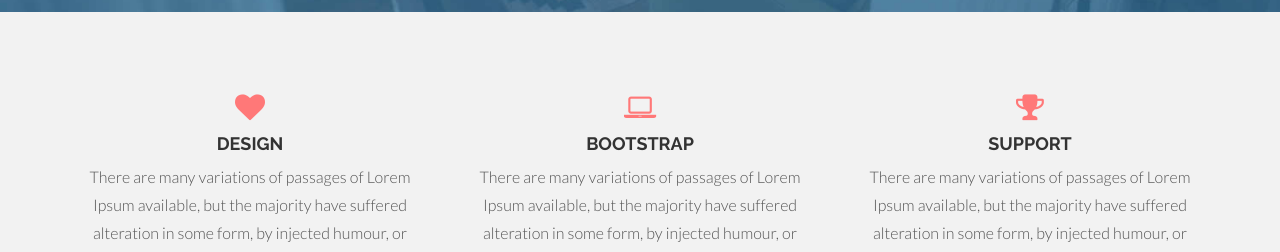
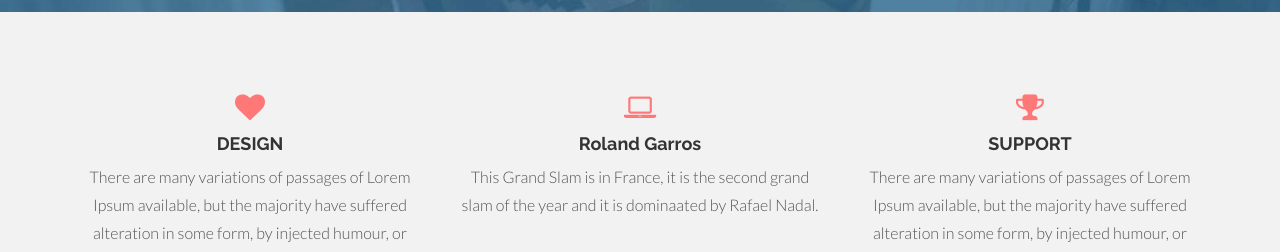
Before and after one commit to MelchiorDelloye/melchiordelloye.github.io, a plain HTML site: page index.html in a window 1280 px wide. Shown: the part 548-800 px from the top of the page. Drawn offline with nearby package versions, Linux system fonts and the light colour scheme.

Commit message:
I changed the bootstrap to roland garros and the discription

```diff
--- a/index.html
+++ b/index.html
@@ -73,8 +73,8 @@
 
 			<div class="col-lg-4">
 				<i class="fa fa-laptop"></i>
-				<h4>BOOTSTRAP</h4>
-				<p>There are many variations of passages of Lorem Ipsum available, but the majority have suffered alteration in some form, by injected humour, or randomised words which don't look even believable.</p>
+				<h4>Roland Garros</h4>
+				<p>This Grand Slam is in France, it is the second grand slam of the year and it is dominaated by Rafael Nadal.</p>
 			</div><!-- col-lg-4 -->
 
 			<div class="col-lg-4">
```
